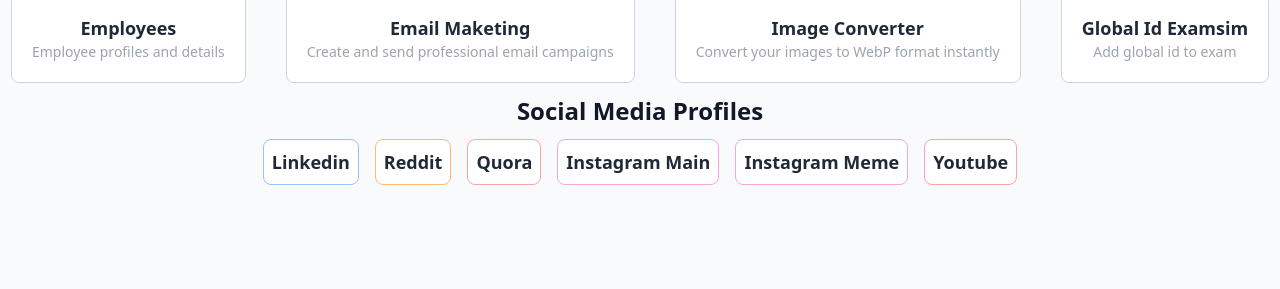
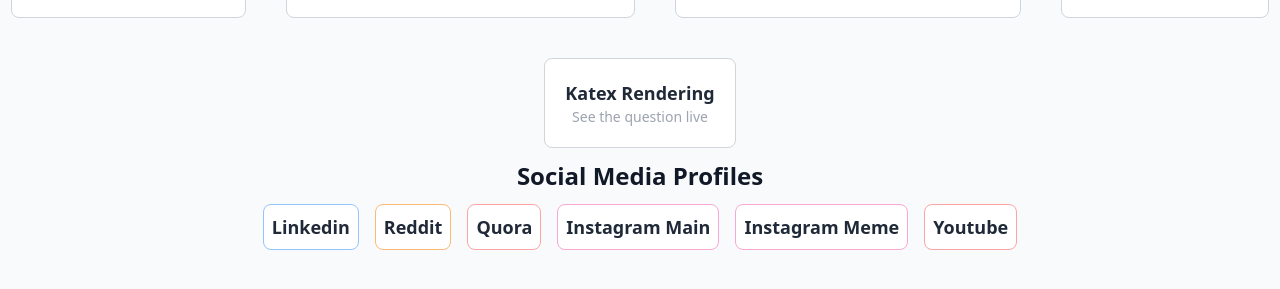
Before and after one commit to shareef365/portal-henceprove, a plain HTML site: page index.html in a window 1280 px wide. Shown: the part 371-660 px from the top of the page. Drawn offline with nearby package versions, Linux system fonts and the light colour scheme.

Commit message:
Update index.html

```diff
--- a/index.html
+++ b/index.html
@@ -32,6 +32,10 @@
       <span class=" text-lg font-semibold text-gray-800">Global Id Examsim</span>
       <p class="text-sm font-regular text-gray-400">Add global id to exam</p>
     </div>
+    <div onclick="location.href='https://help.henceprove.in/katex'" class="p-5 bg-white rounded-lg border border-gray-300 flex flex-col justify-center items-center cursor-pointer transition hover:shadow-md">
+      <span class=" text-lg font-semibold text-gray-800">Katex Rendering</span>
+      <p class="text-sm font-regular text-gray-400">See the question live</p>
+    </div>
 </div>
 <div class="my-3 flex justify-center items-center text-2xl font-bold text-gray-900">
     Social Media Profiles
```
